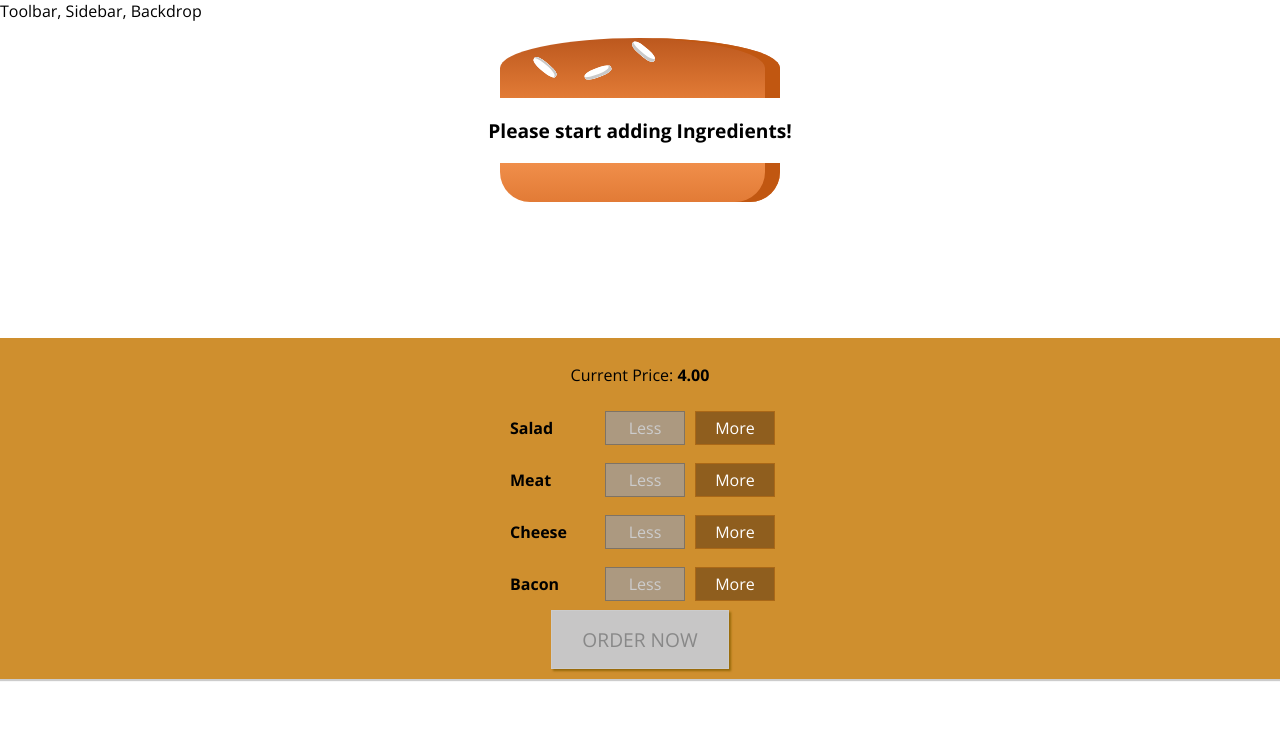
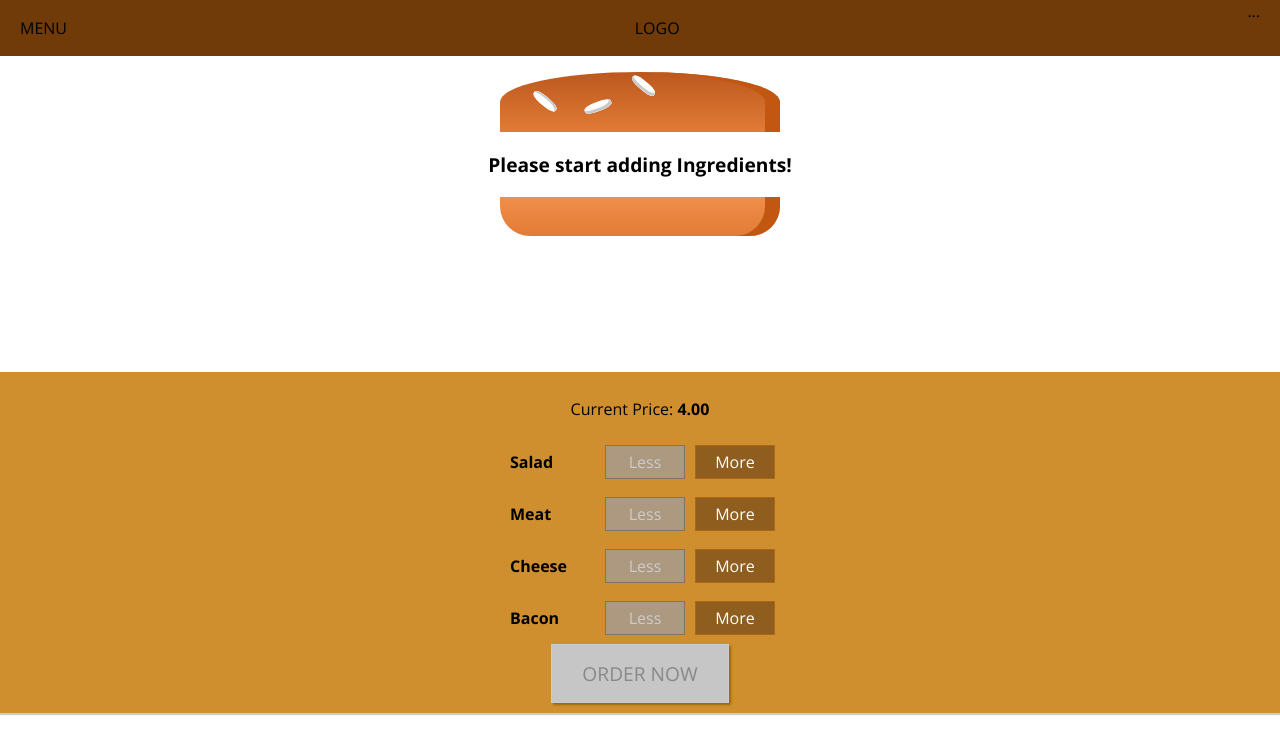
Before and after one commit to akshatcr7/BurgerBuilder, a React (Create React App) app: page / in a window 1280 px wide. Shown: the top 754 px of the page. Built offline with nearby package versions, Linux system fonts and the light colour scheme.

Commit message:
Adding a Toolbar

```diff
--- a/src/components/Layout/Layout.js
+++ b/src/components/Layout/Layout.js
@@ -1,10 +1,11 @@
 import React from 'react';
 import Aux from '../../hoc/Auxillary';
-import classes from './Layout.module.css'
+import classes from './Layout.module.css';
+import Toolbar from '../Navigation/Toolbar/Toolbar';
 
 const layout = ( props ) => (
     <Aux>
-        <div>Toolbar, Sidebar, Backdrop</div>
+        <Toolbar />
         <main className={classes.Content}>
             {props.children}
         </main>
--- a/src/components/Layout/Layout.module.css
+++ b/src/components/Layout/Layout.module.css
@@ -1,3 +1,3 @@
 .Content {
-    margin-top: 16px;
+    margin-top: 72px;
 }
--- /dev/null
+++ b/src/components/Navigation/Toolbar/Toolbar.js
@@ -0,0 +1,16 @@
+import React from 'react';
+import classes from'./Toolbar.module.css';
+
+const toolbar = ( props ) => {
+    return (
+        <header className={classes.Toolbar}>
+            <div>MENU</div>
+            <div>LOGO</div>
+            <nav>
+                ...
+            </nav>
+        </header>
+    );
+}
+
+export default toolbar;
--- /dev/null
+++ b/src/components/Navigation/Toolbar/Toolbar.module.css
@@ -0,0 +1,19 @@
+.Toolbar {
+    height: 56px;
+    width: 100%;
+    position: fixed;
+    top: 0;
+    left: 0;
+    background-color: #703B09;
+    display: flex;
+    justify-content: space-between;
+    align-items: center;
+    padding: 0 20px;
+    box-sizing: border-box;
+    z-index: 90;
+}
+
+.Toolbar nav {
+    height: 100%;
+
+}
```
